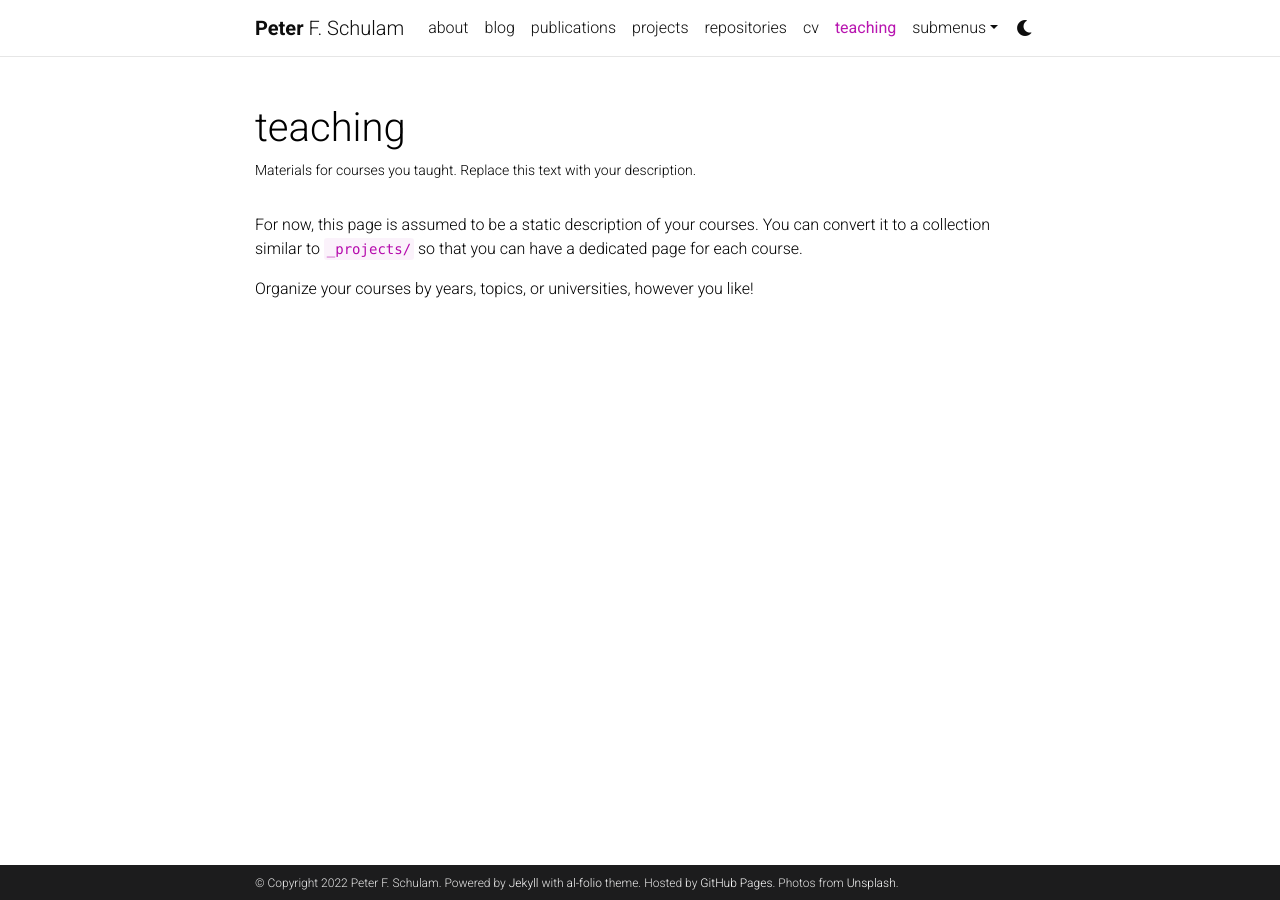
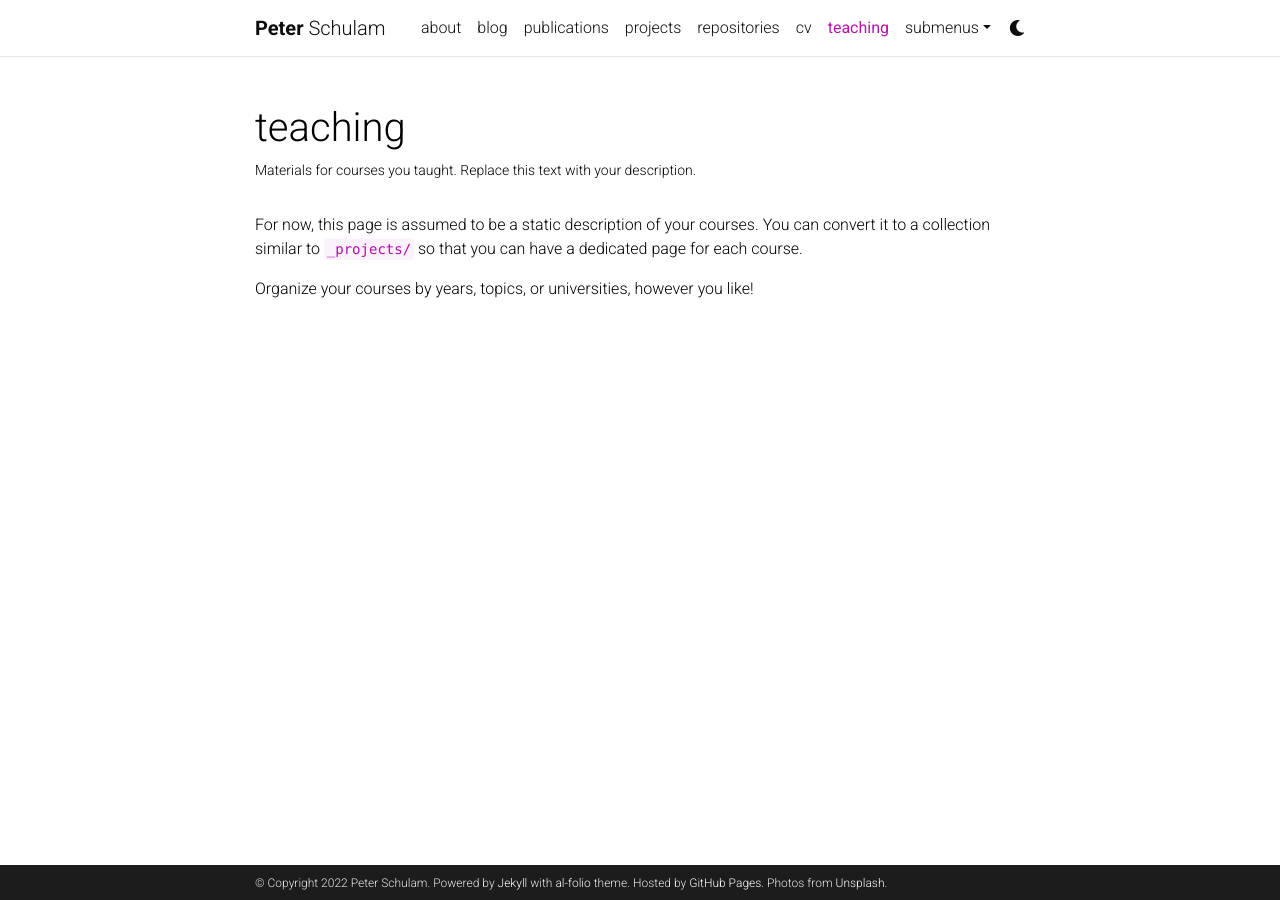
Before and after one commit to pschulam/pschulam.github.io, a Jekyll site: the page built from _pages/teaching.md, in a window 1280 px wide. Built offline with Jekyll 4.4.1, drawn with Linux system fonts in a browser that asks for light colours; comment, search, counter and statistics services are not loaded; a style sheet for code colours, icons or effects is not loaded.

Commit message:
Another small change.

```diff
--- a/_config.yml
+++ b/_config.yml
@@ -4,7 +4,7 @@
 
 title: blank # the website title (if blank, full name will be used instead)
 first_name: Peter
-middle_name: F.
+middle_name:
 last_name: Schulam
 email: pschulam@gmail.com
 description: > # the ">" symbol means to ignore newlines until "footer_text:"
```
Also changed, not shown: _pages/about.md (+5 -8 lines).
